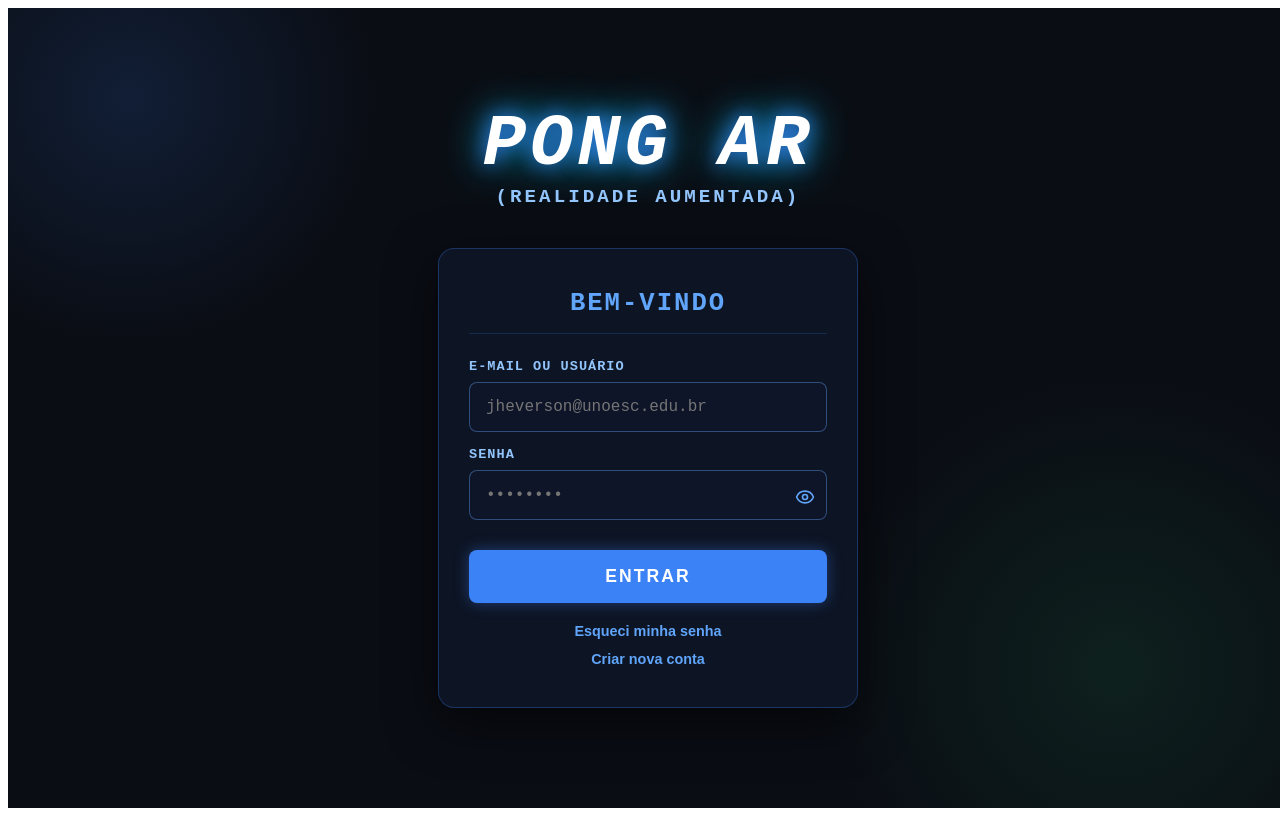
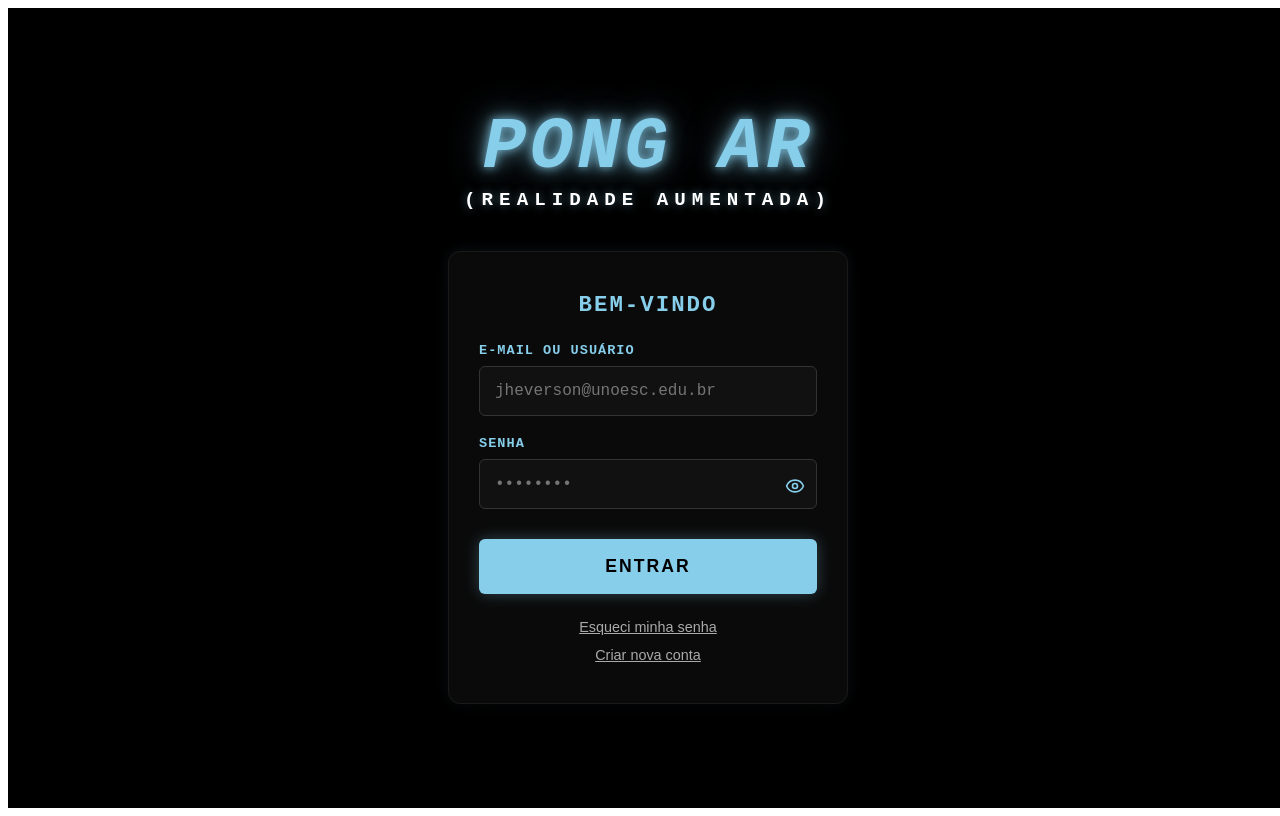
Before and after one commit to Jhever/ProjetoPongAR-TCC, a React (Vite) app in the folder frontend/: page / in a window 1280 px wide. Built offline with nearby package versions, Linux system fonts and the light colour scheme; no server answers.

Commit message:
arrumando design login

```diff
--- a/frontend/src/pages/Login.tsx
+++ b/frontend/src/pages/Login.tsx
@@ -33,98 +33,74 @@ const Login = () => {
     screen: {
       width: '100vw',
       height: '100vh',
-      backgroundColor: '#0a0d14',
+      backgroundColor: '#000000', // Fundo 100% preto original
       display: 'flex',
       flexDirection: 'column' as const,
       alignItems: 'center',
       justifyContent: 'center',
-      fontFamily: "'Courier New', monospace, sans-serif",
+      fontFamily: "'Courier New', Courier, monospace",
       margin: 0,
       padding: '20px',
-      overflow: 'hidden',
-      position: 'relative' as const,
       boxSizing: 'border-box' as const,
-    },
-    backgroundGlow1: {
-      position: 'absolute' as const,
-      top: '-20%',
-      left: '-10%',
-      width: '500px',
-      height: '500px',
-      background: 'radial-gradient(circle, rgba(59, 130, 246, 0.15) 0%, transparent 70%)',
-      zIndex: 0,
-    },
-    backgroundGlow2: {
-      position: 'absolute' as const,
-      bottom: '-20%',
-      right: '-10%',
-      width: '600px',
-      height: '600px',
-      background: 'radial-gradient(circle, rgba(46, 204, 113, 0.1) 0%, transparent 70%)',
-      zIndex: 0,
     },
     titleContainer: {
       display: 'flex',
       flexDirection: 'column' as const,
       alignItems: 'center',
       marginBottom: '40px',
-      zIndex: 1,
     },
     title: {
-      color: '#fff',
+      color: '#87CEEB', // Seu Azul Neon Original
       fontSize: '4.5rem',
       fontStyle: 'italic',
       fontWeight: '900',
       letterSpacing: '4px',
-      textShadow: '0 0 20px #3b82f6, 0 0 40px #00d4ff, 0 5px 15px rgba(0,0,0,0.8)',
+      textShadow: '0 0 10px rgba(135, 206, 235, 0.8), 0 0 20px rgba(135, 206, 235, 0.6), 0 0 40px rgba(135, 206, 235, 0.4)',
       margin: '0 0 5px 0',
       lineHeight: 1,
       textAlign: 'center' as const,
+      textTransform: 'uppercase' as const,
     },
     subtitle: {
-      color: '#93c5fd',
+      color: '#ffffff',
       fontSize: '1.2rem',
       fontWeight: 'bold',
-      letterSpacing: '3px',
+      letterSpacing: '6px',
       margin: 0,
       textAlign: 'center' as const,
+      textShadow: '0 0 10px rgba(135, 206, 235, 0.5)',
     },
     loginCard: {
-      backgroundColor: 'rgba(15, 23, 42, 0.75)',
+      backgroundColor: '#0a0a0a', // Cinza quase preto
       padding: '40px 30px',
-      borderRadius: '16px',
+      borderRadius: '12px',
       width: '100%',
-      maxWidth: '420px',
+      maxWidth: '400px',
       boxSizing: 'border-box' as const,
       display: 'flex',
       flexDirection: 'column' as const,
       alignItems: 'center',
-      boxShadow: '0 15px 50px rgba(0,0,0,0.6)',
-      border: '1px solid rgba(59, 130, 246, 0.3)',
-      backdropFilter: 'blur(12px)',
-      zIndex: 1,
+      border: '1px solid #1a1a1a',
+      boxShadow: '0 15px 40px rgba(0,0,0,0.8), 0 0 15px rgba(135, 206, 235, 0.1)',
     },
     cardTitle: {
-      color: '#60a5fa',
+      color: '#87CEEB',
       textAlign: 'center' as const,
-      fontSize: '1.6rem',
+      fontSize: '1.4rem',
       fontWeight: 'bold',
       margin: '0 0 25px 0',
       letterSpacing: '2px',
-      borderBottom: '1px solid rgba(59, 130, 246, 0.2)',
-      paddingBottom: '15px',
-      width: '100%',
     },
     inputGroup: {
       width: '100%',
-      marginBottom: '15px',
+      marginBottom: '20px',
       display: 'flex',
       flexDirection: 'column' as const,
       gap: '8px',
       position: 'relative' as const,
     },
     label: {
-      color: '#93c5fd',
+      color: '#87CEEB',
       fontSize: '0.85rem',
       fontWeight: 'bold',
       letterSpacing: '1px',
@@ -132,16 +108,16 @@ const Login = () => {
     input: {
       width: '100%',
       height: '50px',
-      backgroundColor: 'rgba(15, 23, 42, 0.9)',
-      border: '1px solid rgba(96, 165, 250, 0.4)',
-      borderRadius: '8px',
-      padding: '0 45px 0 16px',
-      color: '#e2e8f0',
+      backgroundColor: '#111111', // Inputs escuros para combinar com o tema
+      border: '1px solid #333333',
+      borderRadius: '6px',
+      padding: '0 45px 0 15px',
+      color: '#ffffff',
       fontSize: '1rem',
-      fontFamily: "'Courier New', monospace",
+      fontFamily: "'Courier New', Courier, monospace",
       boxSizing: 'border-box' as const,
       outline: 'none',
-      transition: 'border-color 0.3s, box-shadow 0.3s',
+      transition: 'all 0.3s ease',
     },
     eyeButton: {
       position: 'absolute' as const,
@@ -150,26 +126,26 @@ const Login = () => {
       background: 'none',
       border: 'none',
       cursor: 'pointer',
-      color: '#60a5fa',
+      color: '#87CEEB',
       display: 'flex',
       alignItems: 'center',
       padding: 0,
-      zIndex: 2,
     },
     loginButton: {
       width: '100%',
-      padding: '16px',
-      backgroundColor: '#3b82f6',
-      color: '#fff',
+      height: '55px',
+      backgroundColor: '#87CEEB',
+      color: '#000000', // Texto preto para alto contraste arcade
       border: 'none',
-      borderRadius: '8px',
+      borderRadius: '6px',
       fontSize: '1.1rem',
-      fontWeight: 'bold' as const,
+      fontWeight: '900',
       letterSpacing: '2px',
       cursor: 'pointer',
-      marginTop: '15px',
-      transition: 'all 0.3s ease',
-      boxShadow: '0 0 15px rgba(59, 130, 246, 0.4)',
+      marginTop: '10px',
+      transition: 'all 0.2s ease',
+      textTransform: 'uppercase' as const,
+      boxShadow: '0 0 15px rgba(135, 206, 235, 0.3)',
     },
     linkContainer: {
       display: 'flex',
@@ -177,28 +153,27 @@ const Login = () => {
       gap: '12px',
       width: '100%',
       alignItems: 'center',
-      marginTop: '20px',
+      marginTop: '25px',
     },
     linkButton: {
       background: 'none',
       border: 'none',
-      color: '#60a5fa',
+      color: '#aaaaaa',
       cursor: 'pointer',
       fontSize: '0.9rem',
-      fontWeight: 'bold',
-      textDecoration: 'none',
+      textDecoration: 'underline',
       transition: 'color 0.2s',
       padding: 0,
     },
     statusMessage: {
-      color: '#ef4444',
+      color: '#ff4444',
       textAlign: 'center' as const,
       fontSize: '0.9rem',
-      margin: '10px 0',
+      margin: '0 0 15px 0',
       padding: '10px',
-      backgroundColor: 'rgba(0,0,0,0.3)',
+      backgroundColor: 'rgba(255, 0, 0, 0.1)',
       borderRadius: '6px',
-      borderLeft: '3px solid #ef4444',
+      borderLeft: '3px solid #ff4444',
       width: '100%',
       boxSizing: 'border-box' as const,
     }
@@ -206,9 +181,6 @@ const Login = () => {
 
   return (
     <div style={styles.screen}>
-      <div style={styles.backgroundGlow1} />
-      <div style={styles.backgroundGlow2} />
-
       <div style={styles.titleContainer}>
         <h1 style={styles.title}>PONG AR</h1>
         <h2 style={styles.subtitle}>(REALIDADE AUMENTADA)</h2>
@@ -227,11 +199,11 @@ const Login = () => {
               value={user}
               onChange={(e) => setUser(e.target.value)}
               onFocus={(e) => {
-                e.target.style.borderColor = '#60a5fa';
-                e.target.style.boxShadow = '0 0 10px rgba(96, 165, 250, 0.2)';
+                e.target.style.borderColor = '#87CEEB';
+                e.target.style.boxShadow = '0 0 10px rgba(135, 206, 235, 0.2)';
               }}
               onBlur={(e) => {
-                e.target.style.borderColor = 'rgba(96, 165, 250, 0.4)';
+                e.target.style.borderColor = '#333333';
                 e.target.style.boxShadow = 'none';
               }}
               required
@@ -247,11 +219,11 @@ const Login = () => {
               value={password}
               onChange={(e) => setPassword(e.target.value)}
               onFocus={(e) => {
-                e.target.style.borderColor = '#60a5fa';
-                e.target.style.boxShadow = '0 0 10px rgba(96, 165, 250, 0.2)';
+                e.target.style.borderColor = '#87CEEB';
+                e.target.style.boxShadow = '0 0 10px rgba(135, 206, 235, 0.2)';
               }}
               onBlur={(e) => {
-                e.target.style.borderColor = 'rgba(96, 165, 250, 0.4)';
+                e.target.style.borderColor = '#333333';
                 e.target.style.boxShadow = 'none';
               }}
               required
@@ -270,8 +242,14 @@ const Login = () => {
           <button
             type="submit"
             style={styles.loginButton}
-            onMouseOver={(e) => (e.currentTarget.style.backgroundColor = '#2563eb')}
-            onMouseOut={(e) => (e.currentTarget.style.backgroundColor = '#3b82f6')}
+            onMouseOver={(e) => {
+              e.currentTarget.style.backgroundColor = '#a3ddf2';
+              e.currentTarget.style.boxShadow = '0 0 25px rgba(135, 206, 235, 0.6)';
+            }}
+            onMouseOut={(e) => {
+              e.currentTarget.style.backgroundColor = '#87CEEB';
+              e.currentTarget.style.boxShadow = '0 0 15px rgba(135, 206, 235, 0.3)';
+            }}
           >
             ENTRAR
           </button>
@@ -281,8 +259,8 @@ const Login = () => {
           <button
             style={styles.linkButton}
             onClick={() => navigate('/esqueci-senha')}
-            onMouseOver={(e) => e.currentTarget.style.color = '#93c5fd'}
-            onMouseOut={(e) => e.currentTarget.style.color = '#60a5fa'}
+            onMouseOver={(e) => e.currentTarget.style.color = '#87CEEB'}
+            onMouseOut={(e) => e.currentTarget.style.color = '#aaaaaa'}
           >
             Esqueci minha senha
           </button>
@@ -290,8 +268,8 @@ const Login = () => {
           <button
             style={styles.linkButton}
             onClick={() => navigate('/register')}
-            onMouseOver={(e) => e.currentTarget.style.color = '#93c5fd'}
-            onMouseOut={(e) => e.currentTarget.style.color = '#60a5fa'}
+            onMouseOver={(e) => e.currentTarget.style.color = '#87CEEB'}
+            onMouseOut={(e) => e.currentTarget.style.color = '#aaaaaa'}
           >
             Criar nova conta
           </button>
```
